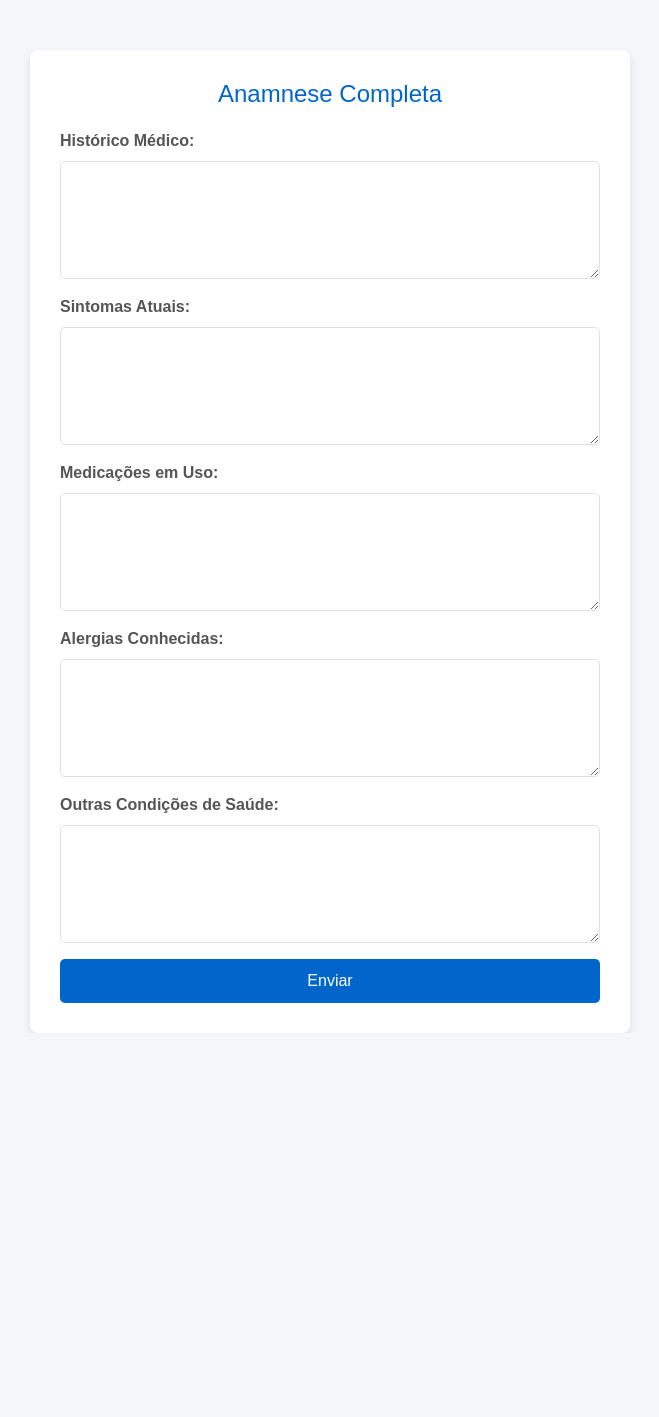
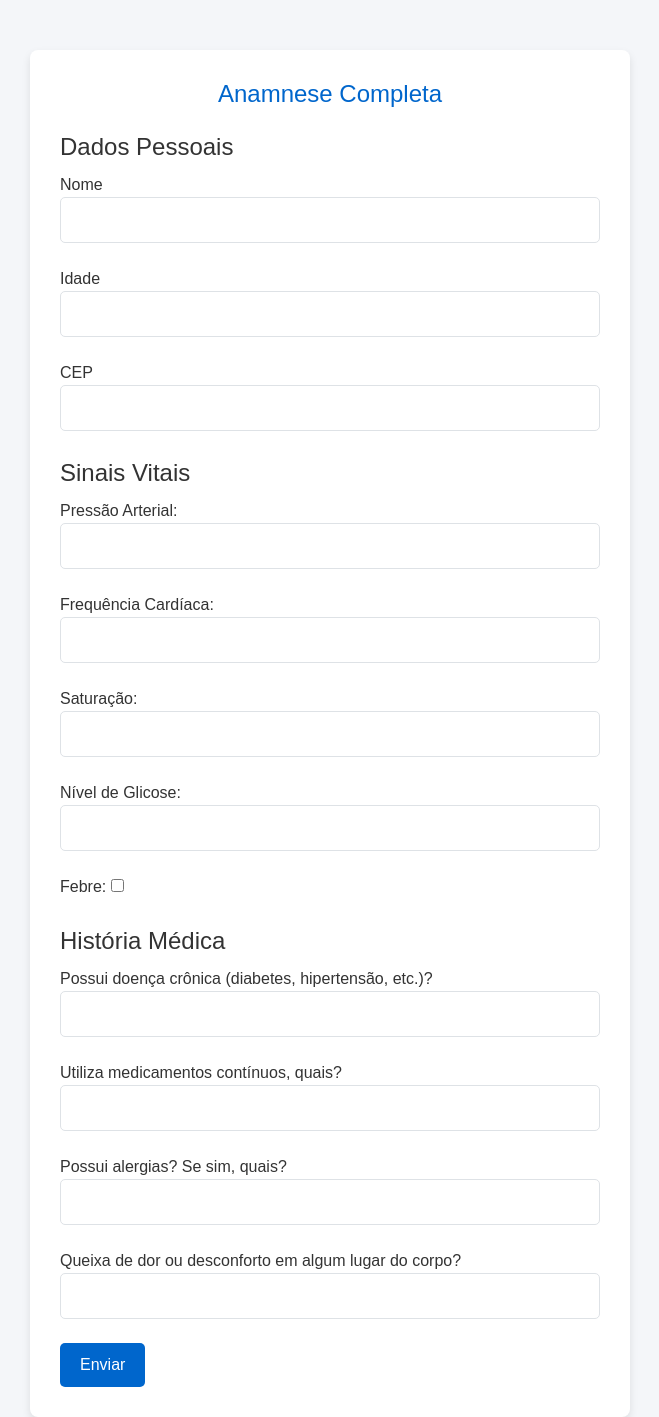
Before and after one commit to nogueira-gui/groq-llama-python-poc, a Flask app: page /anamnesis in a window 1280 px wide. Shown: the whole page, without its empty margins (310-969 px from the left). Before the commit the page ends 1033 px from the top, so only its background shows below. Run offline with Flask 3, Linux system fonts and the light colour scheme.

Commit message:
atualização do formulário completo de triagem

```diff
--- a/novo_app/templates/anamnesis_form.html
+++ b/novo_app/templates/anamnesis_form.html
@@ -75,32 +75,80 @@
     <div class="container">
         <h1>Anamnese Completa</h1>
         <form action="{{ url_for('anamnesis') }}" method="POST">
-            <div class="mb-3">
-                <label for="patient_history" class="form-label">Histórico Médico:</label>
-                <textarea id="patient_history" name="patient_history" class="form-control" rows="4" required></textarea>
+
+            <!-- Dados Pessoais -->
+            <legend>Dados Pessoais</legend>
+            <div class="form-group">
+                <label for="nome">Nome</label>
+                <input type="text" class="form-control" id="nome" name="nome" required>
             </div>
+            <br>
+            <div class="form-group">
+                <label for="idade">Idade</label>
+                <input type="text" class="form-control" id="idade" name="idade" required>
+            </div>
+            <br>
+            <div class="form-group">
+                <label for="cep">CEP</label>
+                <input type="text" class="form-control" id="cep" name="cep" required>
+            </div>
+            <br>
 
-            <div class="mb-3">
-                <label for="current_symptoms" class="form-label">Sintomas Atuais:</label>
-                <textarea id="current_symptoms" name="current_symptoms" class="form-control" rows="4" required></textarea>
+            <!-- Sinais Vitais -->
+            <legend>Sinais Vitais</legend>
+            <div class="form-group">
+                <label for="blood_pressure">Pressão Arterial:</label>
+                <input type="text" class="form-control" id="blood_pressure" name="blood_pressure" required>
             </div>
+            <br>
+            <div class="form-group">
+                <label for="heart_rate">Frequência Cardíaca:</label>
+                <input type="text" class="form-control" id="heart_rate" name="heart_rate" required>
+            </div>
+            <br>
+            <div class="form-group">
+                <label for="respiratory_rate">Saturação:</label>
+                <input type="number" class="form-control" id="respiratory_rate" name="respiratory_rate" required>
+            </div>
+            <br>
+            <div class="form-group">
+                <label for="glucose_level">Nível de Glicose:</label>
+                <input type="text" class="form-control" id="glucose_level" name="glucose_level" required>
+            </div>
+            <br>
+            <div class="form-group">
+                <label for="febre">Febre:</label>
+                <input type="checkbox" class="form-check-label" id="febre" value="yes" name="febre">
+            </div>
+            <br>
 
-            <div class="mb-3">
-                <label for="medications" class="form-label">Medicações em Uso:</label>
-                <textarea id="medications" name="medications" class="form-control" rows="4" required></textarea>
-            </div>
+            <!-- Histórico -->
+            <fieldset>
+                <legend>História Médica</legend>
+                <div class="form-group">
+                    <label for="doencas_cronicas">Possui doença crônica (diabetes, hipertensão, etc.)?</label>
+                    <input type="text" class="form-control" id="doencas_cronicas" name="doencas_cronicas" required>
+                </div>
+                <br>
+                <div class="form-group">
+                    <label for="medicamentos">Utiliza medicamentos contínuos, quais?</label>
+                    <input type="text" class="form-control" id="medicamentos" name="medicamentos" required>
+                </div>
+                <br>
+                <div class="form-group">
+                    <label for="alergias">Possui alergias? Se sim, quais?</label>
+                    <input type="text" class="form-control" id="alergias" name="alergias" required>
+                </div>
+                <br>
+                <div class="form-group">
+                    <label for="local_dor">Queixa de dor ou desconforto em algum lugar do corpo?</label>
+                    <input type="text" class="form-control" id="local_dor" name="local_dor" required>
+                </div>
+                <br>
+            </fieldset>
 
-            <div class="mb-3">
-                <label for="allergies" class="form-label">Alergias Conhecidas:</label>
-                <textarea id="allergies" name="allergies" class="form-control" rows="4" required></textarea>
-            </div>
-
-            <div class="mb-3">
-                <label for="other_conditions" class="form-label">Outras Condições de Saúde:</label>
-                <textarea id="other_conditions" name="other_conditions" class="form-control" rows="4"></textarea>
-            </div>
-
-            <button type="submit" class="btn w-100">Enviar</button>
+            <!-- Botão de Submit -->
+            <button type="submit" class="btn">Enviar</button>
         </form>
     </div>
 </body>
```
